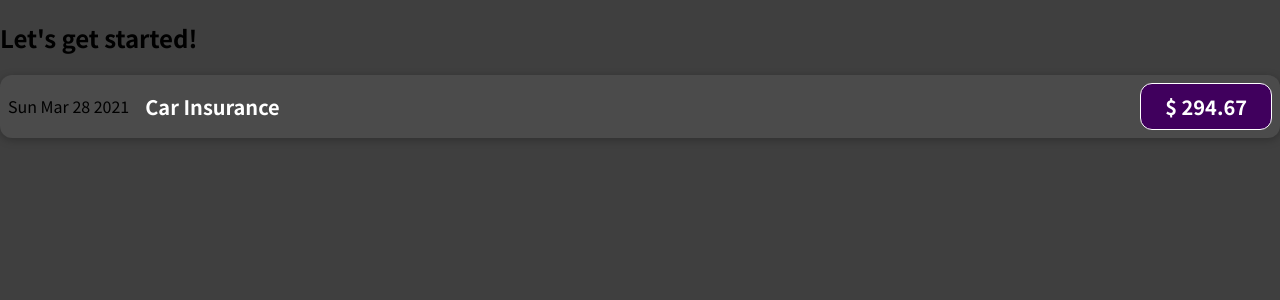
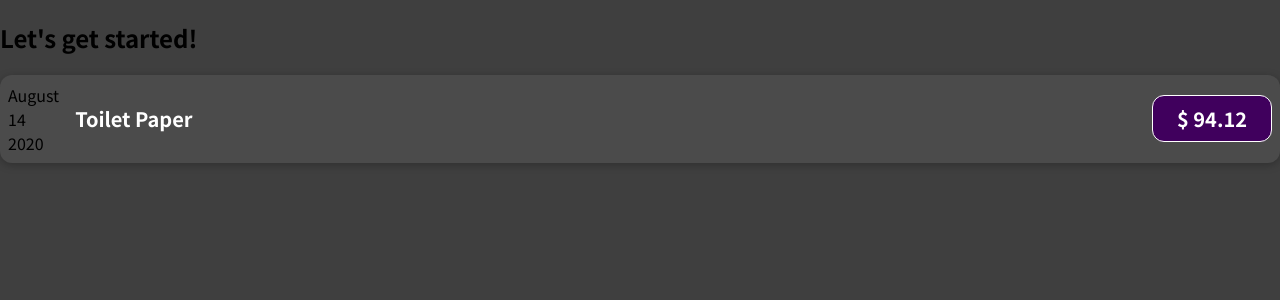
Before and after one commit to DanielSpindler/01-starting-setup, a JavaScript app: page / in a window 1280 px wide. Shown: the top 300 px of the page. Built offline with nearby package versions, Linux system fonts and the light colour scheme.

Commit message:
first component

```diff
--- a/src/App.js
+++ b/src/App.js
@@ -1,12 +1,37 @@
 import ExpenseItem from "./components/ExpenseItem";
 
 function App() {
-  return (
-    <div>
-        <h2>Let's get started!</h2>
-        <ExpenseItem></ExpenseItem>
-    </div>
-  );
+    const expenses = [
+        {
+            id: 'e1',
+            title: 'Toilet Paper',
+            amount: 94.12,
+            date: new Date(2020, 7, 14),
+        },
+        {id: 'e2', title: 'New TV', amount: 799.49, date: new Date(2021, 2, 12)},
+        {
+            id: 'e3',
+            title: 'Car Insurance',
+            amount: 294.67,
+            date: new Date(2021, 2, 28),
+        },
+        {
+            id: 'e4',
+            title: 'New Desk (Wooden)',
+            amount: 450,
+            date: new Date(2021, 5, 12),
+        },
+    ];
+    return (
+        <div>
+            <h2>Let's get started!</h2>
+            <ExpenseItem
+                title={expenses[0].title}
+                amount={expenses[0].amount}
+                date={expenses[0].date}
+            />
+        </div>
+    );
 }
 
 export default App;
--- a/src/components/ExpenseItem.js
+++ b/src/components/ExpenseItem.js
@@ -1,17 +1,20 @@
 import './ExpenseItem.css';
 
-function ExpenseItem() {
-    const expenseDate = new Date(2021, 2, 28).toDateString();
-    const expenseTitle = 'Car Insurance';
-    const expenseAmount = 294.67;
-
+function ExpenseItem(data) {
+    const month = data.date.toLocaleString('en-US', {month: 'long'});
+    const day = data.date.toLocaleString('en-US', {day: '2-digit'});
+    const year = data.date.getFullYear();
 
     return (
         <div className={"expense-item"}>
-            <div>{expenseDate}</div>
+            <div>
+                <div>{month}</div>
+                <div>{day}</div>
+                <div>{year}</div>
+            </div>
             <div className={"expense-item__description"}>
-            <h2>{expenseTitle}</h2>
-            <div className={"expense-item__price"}>$ {expenseAmount}</div>
+                <h2>{data.title}</h2>
+                <div className={"expense-item__price"}>$ {data.amount}</div>
             </div>
         </div>
     );
```
Also changed, not shown: 1 other file (tests, documents, lock files or other folders).
